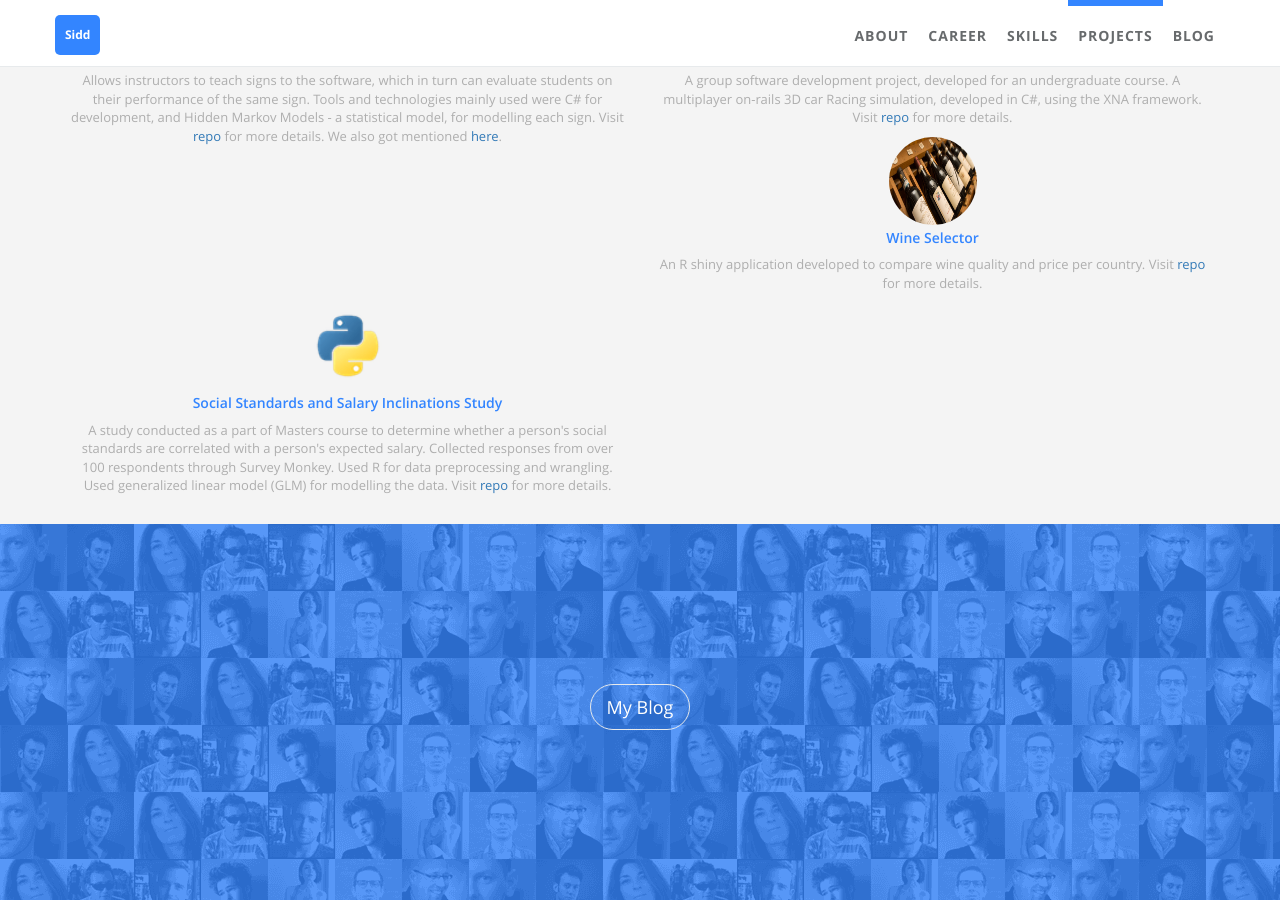
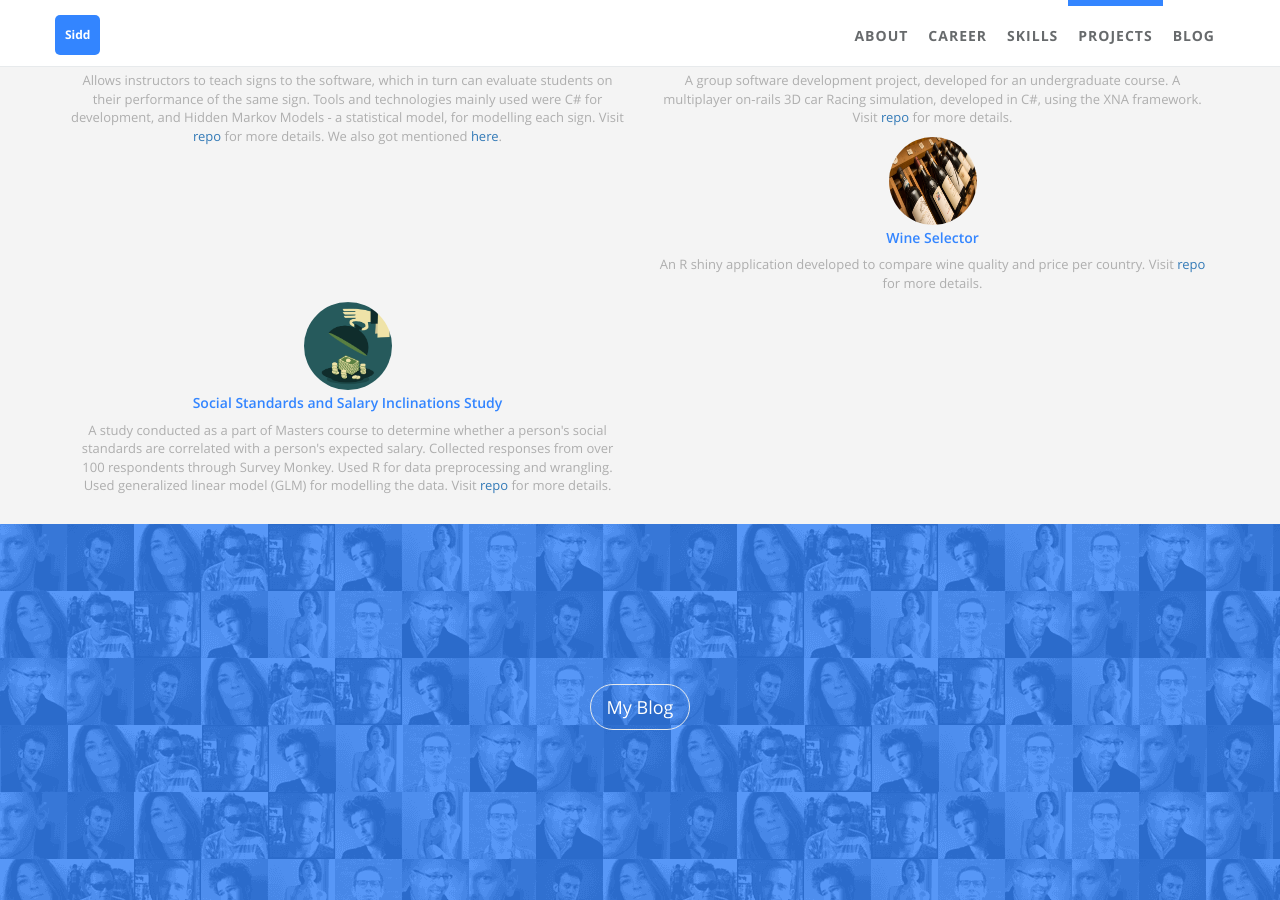
Before and after one commit to sarora/sarora.github.io, a Jekyll site: the page built from index.html, in a window 1280 px wide and 900 px high, scrolled down 3876 px. Built offline with Jekyll 4.4.1, drawn with Linux system fonts in a browser that asks for light colours.

Commit message:
Add picture and details.

```diff
--- a/_data/index/projects.yml
+++ b/_data/index/projects.yml
@@ -23,7 +23,7 @@
 
 - name: Social Standards and Salary Inclinations Study
   url: https://github.com/sarora/SocialSalaryStudy
-  img: /static/assets/img/landing/python.png
+  img: /static/assets/img/landing/salary.png
   desc: A study conducted as a part of Masters course to determine whether a person's social standards are correlated with a person's expected salary. Collected responses from over 100
         respondents through Survey Monkey. Used R for data preprocessing and wrangling. Used generalized linear model (GLM) for modelling the data.
         Visit <a title= "github.com/sarora/SocialSalaryStudy" href="https://github.com/sarora/SocialSalaryStudy" target="_blank">repo</a> for more details.
```
Also changed, not shown: static/assets/img/landing/salary.png (added).
